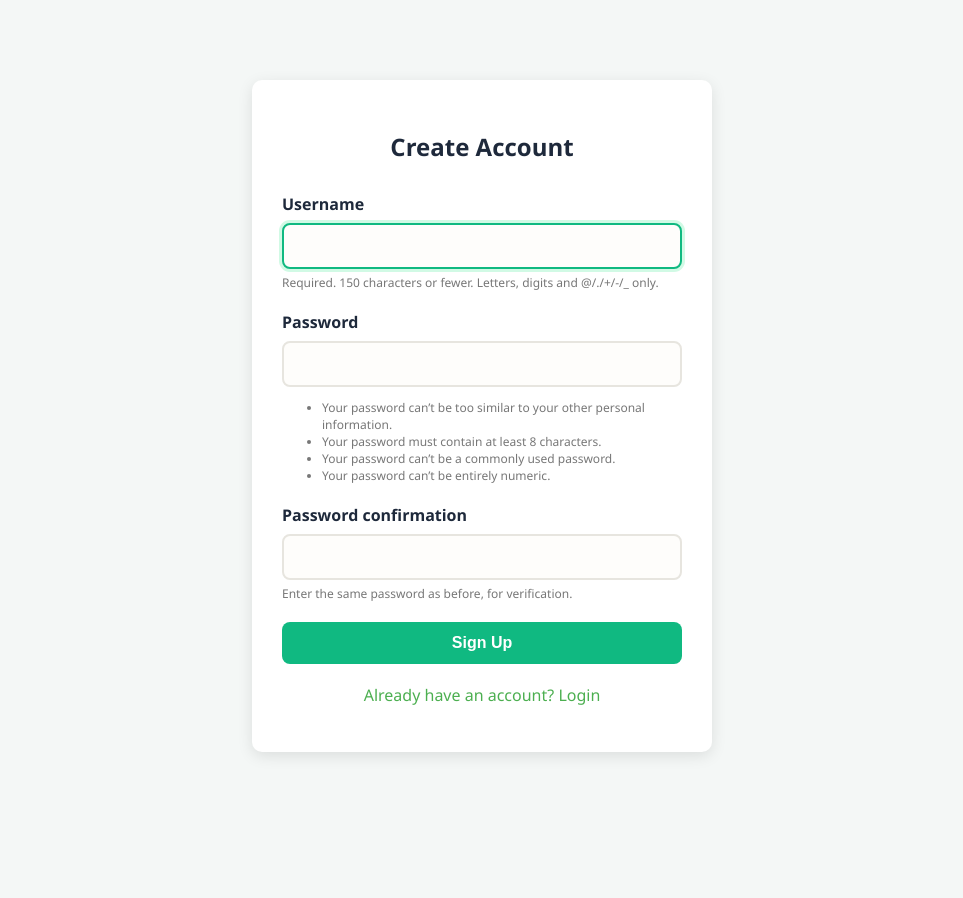
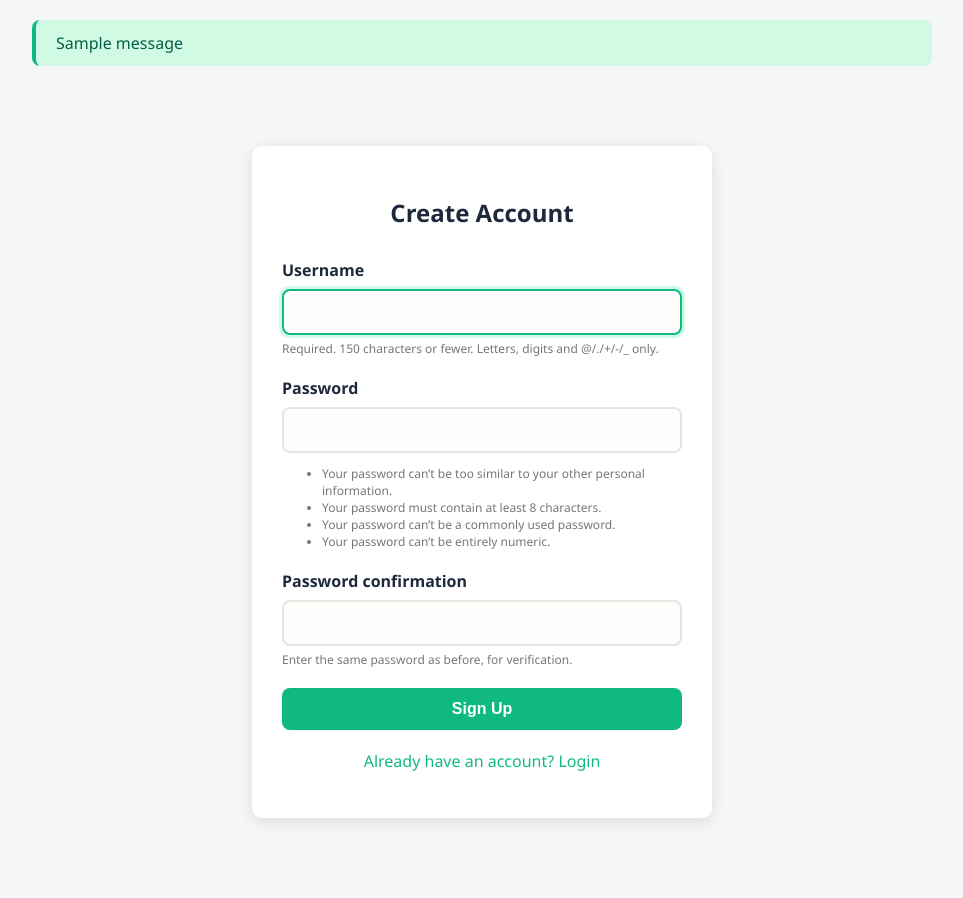
Before and after one commit to celiikerenn/django-expense-tracker, a Django app: page /register/ in a window 1280 px wide. Shown: the whole page, without its empty margins (158-1121 px from the left). Before the commit the page ends 756 px from the top, so only its background shows below. Run offline with Django 5.2, Linux system fonts and the light colour scheme; tables that the repository leaves empty hold one stand-in row (values such as "Sample post"); one stand-in notice (Sample message) is shown.

Commit message:
Added alert messages

```diff
--- a/tracker/static/style.css
+++ b/tracker/static/style.css
@@ -448,3 +448,68 @@ h2 {
         padding: 10px;
     }
 }
+
+/* Messages (Hata ve Başarı Mesajları) */
+.messages {
+    margin: 20px auto;
+    max-width: 900px;
+    padding: 0 15px;
+}
+
+.alert {
+    padding: 12px 20px;
+    border-radius: 8px;
+    margin-bottom: 15px;
+    font-weight: 500;
+    animation: slideIn 0.3s;
+    display: flex;
+    align-items: center;
+    gap: 10px;
+    opacity: 1;
+    transition: opacity 0.5s ease-out;
+}
+
+.alert.fade-out {
+    opacity: 0;
+}
+
+.alert-error {
+    background-color: #fee2e2;
+    color: #991b1b;
+    border-left: 4px solid #ef4444;
+}
+
+.alert-success {
+    background-color: #d1fae5;
+    color: #065f46;
+    border-left: 4px solid #10b981;
+}
+
+.alert-warning {
+    background-color: #fef3c7;
+    color: #92400e;
+    border-left: 4px solid #f59e0b;
+}
+
+.alert-info {
+    background-color: #dbeafe;
+    color: #1e40af;
+    border-left: 4px solid #3b82f6;
+}
+
+@keyframes slideIn {
+    from {
+        transform: translateY(-20px);
+        opacity: 0;
+    }
+    to {
+        transform: translateY(0);
+        opacity: 1;
+    }
+}
+
+/* Auth container için mesajlar */
+.auth-container .messages {
+    max-width: 400px;
+    padding: 0;
+}
--- a/tracker/templates/register.html
+++ b/tracker/templates/register.html
@@ -6,7 +6,19 @@
     <title>Register</title>
     <link rel="stylesheet" href="{% static 'style.css' %}">
 </head>
-<body style="background-color: #f4f7f6;"> <div class="auth-container">
+<body style="background-color: #f4f7f6;">
+
+    {% if messages %}
+    <div class="messages">
+        {% for message in messages %}
+        <div class="alert alert-{{ message.tags }}">
+            {{ message }}
+        </div>
+        {% endfor %}
+    </div>
+    {% endif %}
+
+    <div class="auth-container">
         <h2>Create Account</h2>
         <form method="POST">
             {% csrf_token %}
@@ -24,7 +36,7 @@
             <button type="submit" class="btn btn-success">Sign Up</button>
         </form>
         <p style="margin-top:20px;">
-            <a href="{% url 'login' %}" style="color:#4CAF50; text-decoration:none;">Already have an account? Login</a>
+            <a href="{% url 'login' %}" style="color:#10b981; text-decoration:none;">Already have an account? Login</a>
         </p>
     </div>
 
--- a/tracker/views.py
+++ b/tracker/views.py
@@ -4,19 +4,15 @@ from django.contrib.auth.decorators import login_required
 from django.contrib.auth.forms import UserCreationForm, AuthenticationForm
 from django.contrib.auth import login, logout
 from django.http import HttpResponse
-from django.db.models import Sum # Grafik verileri için toplama fonksiyonu
+from django.db.models import Sum
 from django.contrib import messages
 
 # 1. Dashboard (Ana Sayfa)
-@login_required(login_url='login') # Giriş yapmayanı login sayfasına fırlatır
+@login_required(login_url='login')
 def index(request):
-    # Sadece giriş yapan kullanıcının harcamalarını getir
     transactions = Transaction.objects.filter(user=request.user).order_by('-date', '-created_at')
-
-    # Toplam harcamayı hesapla
     total_expense = transactions.aggregate(Sum('amount'))['amount__sum'] or 0
 
-    # GRAFİK VERİLERİ: Kategorilere göre harcama toplamları
     chart_data = Transaction.objects.filter(user=request.user).values('category__name').annotate(total=Sum('amount'))
     labels = [item['category__name'].capitalize() for item in chart_data]
     values = [float(item['total']) for item in chart_data]
@@ -38,7 +34,10 @@ def add_transaction(request):
         description = request.POST.get('description')
         date = request.POST.get('date')
 
-        # Kategori varsa al, yoksa oluştur
+        if not category_name or not amount or not date:
+            messages.error(request, 'Please fill all required fields!')
+            return redirect('index')
+
         category, created = Category.objects.get_or_create(name=category_name)
 
         Transaction.objects.create(
@@ -48,13 +47,13 @@ def add_transaction(request):
             description=description,
             date=date
         )
+        messages.success(request, 'Transaction added successfully!')
         return redirect('index')
     return redirect('index')
 
 # 3. İşlem Güncelleme
 @login_required(login_url='login')
 def update_transaction(request, id):
-    # Güvenlik: Sadece kendi işlemini bul
     transaction = get_object_or_404(Transaction, id=id, user=request.user)
 
     if request.method == 'POST':
@@ -66,6 +65,7 @@ def update_transaction(request, id):
         transaction.description = request.POST.get('description')
         transaction.date = request.POST.get('date')
         transaction.save()
+        messages.success(request, 'Transaction updated successfully!')
         return redirect('index')
 
     return render(request, 'edit.html', {'transaction': transaction})
@@ -76,26 +76,33 @@ def delete_transaction(request, id):
     transaction = get_object_or_404(Transaction, id=id, user=request.user)
     if request.method == 'POST':
         transaction.delete()
+        messages.success(request, 'Transaction deleted successfully!')
     return redirect('index')
 
-# --- AUTHENTICATION (KİMLİK DOĞRULAMA) ---
+# --- AUTHENTICATION ---
 
 def register_view(request):
-    if request.user.is_authenticated: # Zaten giriş yapmışsa Dashboard'a at
+    if request.user.is_authenticated:
         return redirect('index')
 
     if request.method == 'POST':
         form = UserCreationForm(request.POST)
         if form.is_valid():
             user = form.save()
-            login(request, user) # Kayıt olunca direkt giriş yap
+            login(request, user)
+            messages.success(request, 'Registration successful! Welcome!')
             return redirect('index')
+        else:
+            # Form hatalarını göster
+            for field, errors in form.errors.items():
+                for error in errors:
+                    messages.error(request, f'{error}')
     else:
         form = UserCreationForm()
     return render(request, 'register.html', {'form': form})
 
 def login_view(request):
-    if request.user.is_authenticated: # Zaten giriş yapmışsa Dashboard'a at
+    if request.user.is_authenticated:
         return redirect('index')
 
     if request.method == 'POST':
@@ -103,11 +110,15 @@ def login_view(request):
         if form.is_valid():
             user = form.get_user()
             login(request, user)
+            messages.success(request, f'Welcome back, {user.username}!')
             return redirect('index')
+        else:
+            messages.error(request, 'Invalid username or password!')
     else:
         form = AuthenticationForm()
     return render(request, 'login.html', {'form': form})
 
 def logout_view(request):
     logout(request)
+    messages.success(request, 'You have been logged out successfully!')
     return redirect('login')
```
Also changed, not shown: tracker/static/script.js (+11 -0 lines), tracker/templates/index.html (+10 -0 lines), tracker/templates/login.html (+14 -2 lines).
